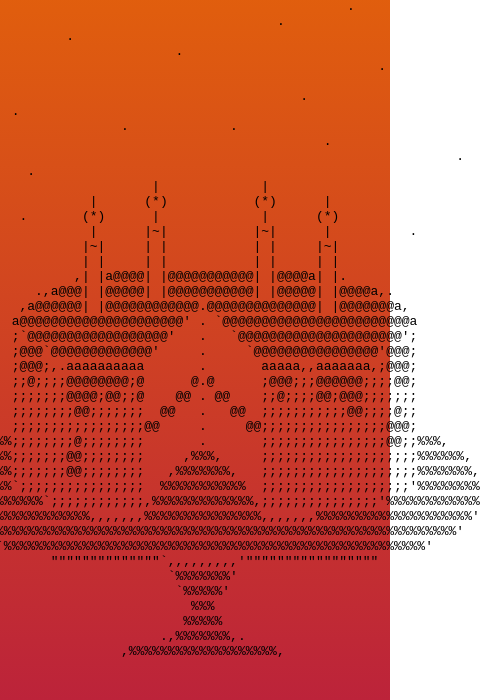
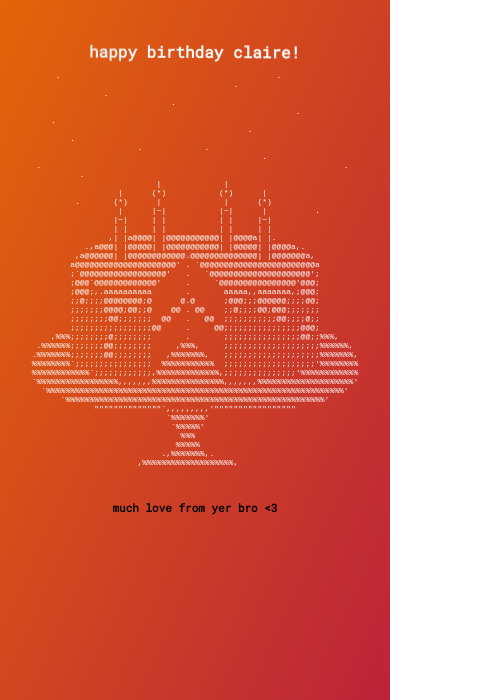
Before and after one commit to agohorel/birthday, a plain HTML site: page index.html in a window 390 px wide. Shown: the part 144-844 px from the top of the page, 480 px wide, since content can reach past the window. Drawn offline with Linux system fonts and the light colour scheme.

Commit message:
add animations

```diff
--- a/index.html
+++ b/index.html
@@ -14,8 +14,11 @@
 <body>
 
     <div class="container">
-        <h1>happy birthday claire!</h1>
+        <div class="heading">
+            <h1>happy birthday claire!</h1>
+        </div>
         <pre class="ascii"></pre>
+        <h3 class="subheading">much love from yer bro <3</h3>
     </div>
 
     <script src="ascii.js"></script>
--- a/style.css
+++ b/style.css
@@ -8,12 +8,23 @@
 
 body {
     font-family: "Roboto Mono", monospace;
+    overflow: hidden;
 }
 
 h1 {
-    background-image: linear-gradient(to right, #333, #555);
+    background-image: linear-gradient(to right, #eee, #fff);
 	-webkit-background-clip: text;
     color: transparent;
+    animation: wiggle 1s ease-in-out both infinite 1.25s;
+}
+
+.heading {
+    animation: slideInFromTop 1.25s ease;
+}
+
+.subheading {
+    animation: slideInFromBottom 1s ease backwards 1.25s;
+    margin-top: 4vh;
 }
 
 .container {
@@ -21,7 +32,121 @@ h1 {
     flex-direction: column;
     justify-content: center;
     align-items: center;
-    width: 100vw;
-    height: 100vh;
-    background-image: linear-gradient(#e86a04, #bc233a);
+    min-width: 100vw;
+    min-height: 100vh;
+    background-image: linear-gradient(to bottom right, #e86a04, #bc233a);
 }
+
+.ascii {
+    margin-left: -64px;
+    font-size: 16px;
+    animation: slideInFromBottom 1s ease, oscColor 5s alternate infinite;
+}
+
+@media only screen and (max-width: 1200px) {
+    .ascii {
+        margin-left: -56px;
+        font-size: 14px;
+    }
+
+    h1 {
+        font-size: 30px;
+    }
+
+    h3 {
+        font-size: 16px;
+    }
+}
+
+@media only screen and (max-width: 900px) {
+    .ascii {
+        margin-left: -48px;
+        font-size: 12px;
+    }
+
+    h1 {
+        font-size: 24px;
+    }
+
+    h3 {
+        font-size: 14px;
+    }
+}
+
+@media only screen and (max-width: 600px) {
+    .ascii {
+        margin-left: -34px;
+        font-size: 10px;
+    }
+
+    h1 {
+        font-size: 18px;
+    }
+
+    h3 {
+        font-size: 12px;
+    }
+}
+
+@media only screen and (max-width: 500px) {
+    .ascii {
+        margin-left: -24px;
+        font-size: 8px;
+    }
+
+    h1 {
+        font-size: 16px;
+    }
+
+    h3 {
+        font-size: 11px;
+    }
+}
+
+@keyframes slideInFromTop {
+    0% {
+        transform: translateY(-500px);
+    }
+
+    100% {
+        transform: translateY(0);
+    }
+}
+
+@keyframes slideInFromBottom {
+    0% {
+        transform: translateY(100vh);
+    }
+
+    100% {
+        transform: translateY(0);
+    }
+}
+
+@keyframes wiggle {
+    0% {
+        transform: rotate(0deg)
+    }
+
+    25% {
+        transform: rotate(-.5deg)
+    }
+
+    50% {
+        transform: rotate(.5deg)
+    }
+
+    100% {
+        transform: rotate(0deg)
+    }
+}
+
+@keyframes oscColor {
+    0% {
+        color: #000;
+    }
+
+    100% {
+        color: #fff;
+    }
+}
```
